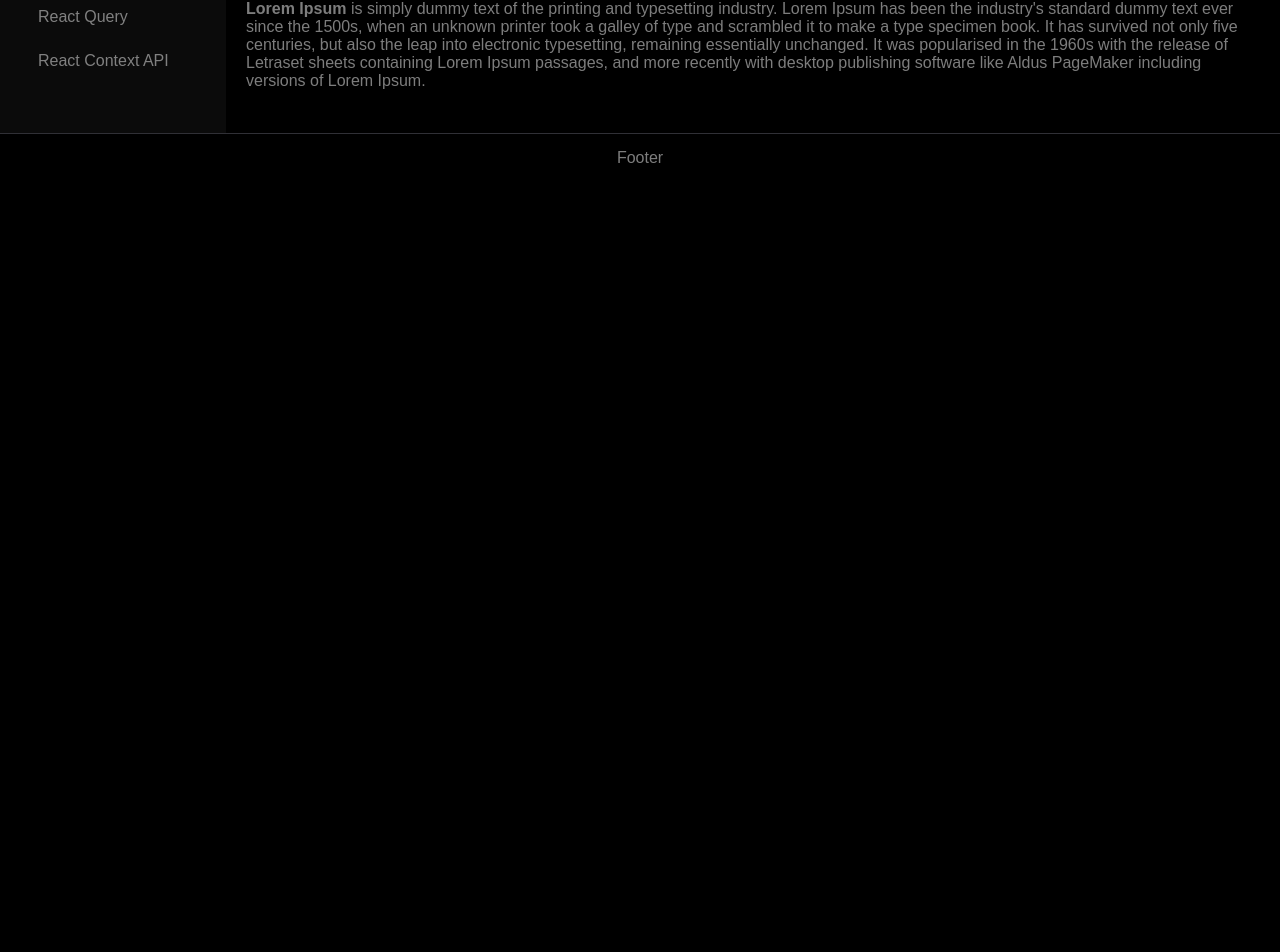
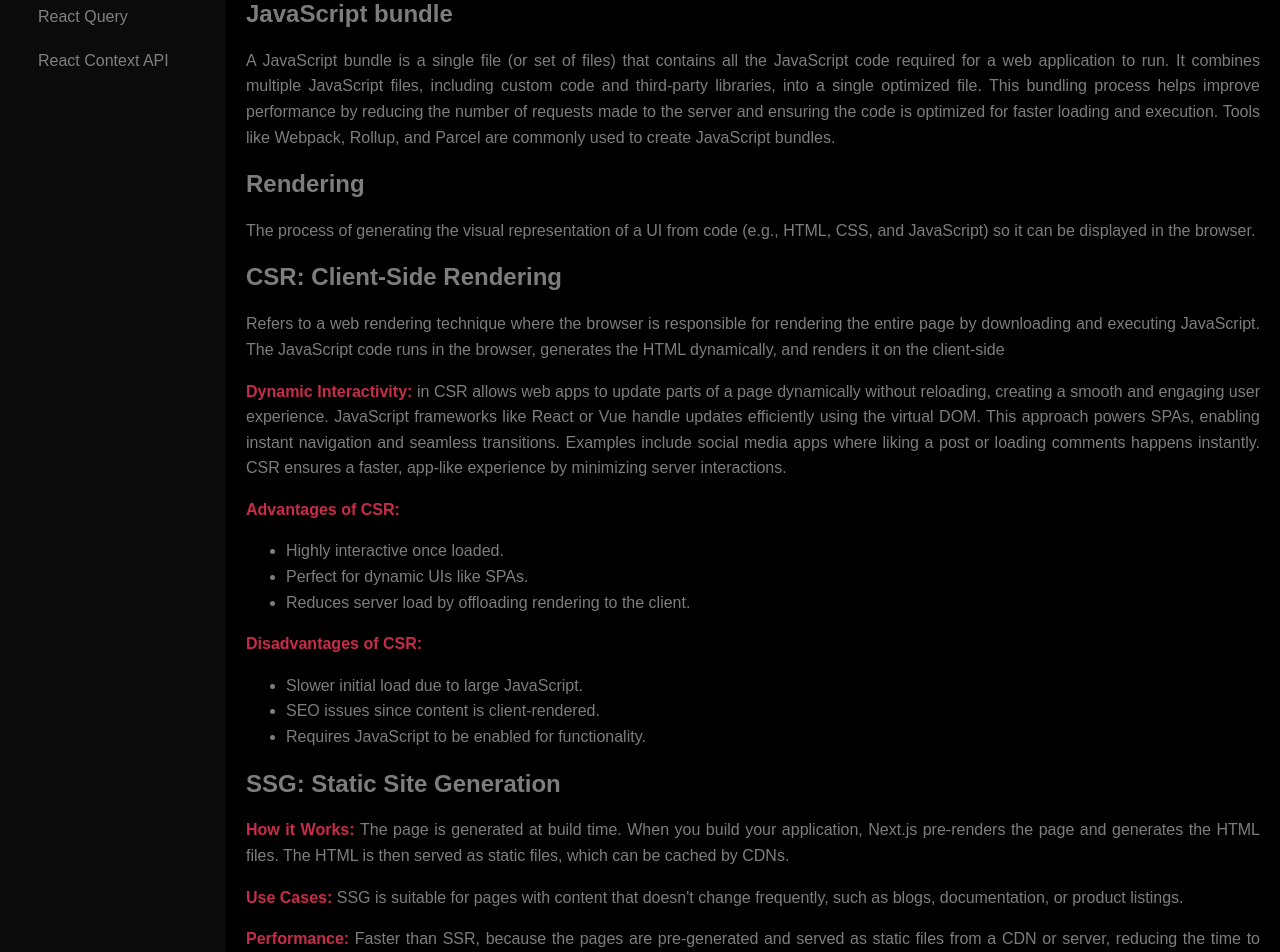
Before and after one commit to Malik-Abdul/next-libs-kit, a Next.js app: page / in a window 1280 px wide. Shown: the part 129-1081 px from the top of the page. Before the commit the page ends 800 px from the top, so only its background shows below. Built offline with nearby package versions, Linux system fonts and the light colour scheme.

Commit message:
Rendering related concepts

```diff
--- a/package.json
+++ b/package.json
@@ -3,9 +3,9 @@
   "version": "0.1.0",
   "private": true,
   "scripts": {
-    "dev": "next dev --turbopack -p 14010",
+    "dev": "next dev --turbopack -p 3011",
     "build": "next build",
-    "start": "next start -p 14011",
+    "start": "next start -p 3011",
     "lint": "next lint",
     "json-server": "json-server --watch db.json --port 4000"
   },
--- a/src/app/globals.css
+++ b/src/app/globals.css
@@ -313,6 +313,9 @@ div.paragraph {
   text-decoration: underline;
   cursor: pointer;
 }
+strong {
+  color: #c62d48;
+}
 @media print {
   .page-header,
   .sideBar,
--- a/src/components/Main.tsx
+++ b/src/components/Main.tsx
@@ -1,21 +1,190 @@
 "use client";
 import { FC, Fragment } from "react";
+import { jsxCodeSSG, jsxCodeSSR, JsxCodeISR } from "./utils";
 
 const Main: FC = () => {
   return (
     <Fragment>
-      <h2>What is Lorem Ipsum?</h2>
-      <div>
-        <strong>Lorem Ipsum</strong> is simply dummy text of the printing and
-        typesetting industry. Lorem Ipsum has been the industry&apos;s standard
-        dummy text ever since the 1500s, when an unknown printer took a galley
-        of type and scrambled it to make a type specimen book. It has survived
-        not only five centuries, but also the leap into electronic typesetting,
-        remaining essentially unchanged. It was popularised in the 1960s with
-        the release of Letraset sheets containing Lorem Ipsum passages, and more
-        recently with desktop publishing software like Aldus PageMaker including
-        versions of Lorem Ipsum.
-      </div>
+      <article>
+        <h1>Rendering Concepts</h1>
+        <section>
+          <h2>JavaScript bundle</h2>
+          <div className="paragraph">
+            A JavaScript bundle is a single file (or set of files) that contains
+            all the JavaScript code required for a web application to run. It
+            combines multiple JavaScript files, including custom code and
+            third-party libraries, into a single optimized file. This bundling
+            process helps improve performance by reducing the number of requests
+            made to the server and ensuring the code is optimized for faster
+            loading and execution. Tools like Webpack, Rollup, and Parcel are
+            commonly used to create JavaScript bundles.
+          </div>
+        </section>
+        <section>
+          <h2>Rendering</h2>
+          <div className="paragraph">
+            The process of generating the visual representation of a UI from
+            code (e.g., HTML, CSS, and JavaScript) so it can be displayed in the
+            browser.
+          </div>
+        </section>
+        <section>
+          <h2>CSR: Client-Side Rendering</h2>
+          <div className="paragraph">
+            Refers to a web rendering technique where the browser is responsible
+            for rendering the entire page by downloading and executing
+            JavaScript. The JavaScript code runs in the browser, generates the
+            HTML dynamically, and renders it on the client-side
+          </div>
+          <div className="paragraph">
+            <strong>Dynamic Interactivity: </strong> in CSR allows web apps to
+            update parts of a page dynamically without reloading, creating a
+            smooth and engaging user experience. JavaScript frameworks like
+            React or Vue handle updates efficiently using the virtual DOM. This
+            approach powers SPAs, enabling instant navigation and seamless
+            transitions. Examples include social media apps where liking a post
+            or loading comments happens instantly. CSR ensures a faster,
+            app-like experience by minimizing server interactions.
+          </div>
+          <div className="paragraph">
+            <strong>Advantages of CSR:</strong>
+            <ul>
+              <li>Highly interactive once loaded.</li>
+              <li>Perfect for dynamic UIs like SPAs.</li>
+              <li>
+                Reduces server load by offloading rendering to the client.
+              </li>
+            </ul>
+            <strong>Disadvantages of CSR:</strong>
+            <ul>
+              <li>Slower initial load due to large JavaScript.</li>
+              <li>SEO issues since content is client-rendered.</li>
+              <li>Requires JavaScript to be enabled for functionality.</li>
+            </ul>
+          </div>
+        </section>
+        <section>
+          <h2>SSG: Static Site Generation</h2>
+          <div className="paragraph">
+            <strong>How it Works: </strong>The page is generated at build time.
+            When you build your application, Next.js pre-renders the page and
+            generates the HTML files. The HTML is then served as static files,
+            which can be cached by CDNs.
+          </div>
+          <div className="paragraph">
+            <strong>Use Cases: </strong>SSG is suitable for pages with content
+            that doesn't change frequently, such as blogs, documentation, or
+            product listings.
+          </div>
+          <div className="paragraph">
+            <strong>Performance: </strong>Faster than SSR, because the pages are
+            pre-generated and served as static files from a CDN or server,
+            reducing the time to load.
+          </div>
+          <div className="paragraph">
+            <strong>SEO: </strong>Also great for SEO because the full HTML is
+            available at build time and can be indexed by search engines.
+          </div>
+          <div className="jsxCode">
+            <strong className="example">Example: SSG</strong>
+            <pre>
+              <code>{jsxCodeSSG}</code>
+            </pre>
+          </div>
+        </section>
+        <section>
+          <h2>SSR: Server-Side Rendering</h2>
+          <div className="paragraph">
+            <strong>How it Works:</strong> The page is generated on the server
+            on each request. When a user visits the page, the server fetches the
+            data, generates the HTML, and sends it to the browser.{" "}
+          </div>
+          <div className="paragraph">
+            <strong>Use Cases: </strong>SSR is suitable for pages that need to
+            display dynamic data that changes frequently or is personalized
+            based on user-specific information.
+          </div>
+          <div className="paragraph">
+            <strong>Performance: </strong>
+            Slower compared to SSG, as the server has to generate the page on
+            each request.
+          </div>
+          <div className="paragraph">
+            <strong>SEO: </strong>Good for SEO because the full HTML is
+            generated on the server and sent to the browser. The page is fully
+            rendered when it arrives in the browser.
+          </div>
+          <div className="jsxCode">
+            <strong className="example">Example: SSR</strong>
+            <pre>
+              <code>{jsxCodeSSR}</code>
+            </pre>
+          </div>
+        </section>
+        <section>
+          <h2>What If you need to update the content of an SSG ?</h2>
+          <div className="paragra">
+            If you need to update the content of an SSG (Static Site Generation)
+            page after it has been built, there are several strategies you can
+            use in Next.js to handle dynamic updates without rebuilding the
+            entire site every time. Here are the options:
+          </div>
+          <div className="paragra">
+            <strong>1. Incremental Static Regeneration (ISR): </strong>
+            Next.js provides Incremental Static Regeneration (ISR), which allows
+            you to update static pages after the site has been built without
+            rebuilding the entire site. With ISR, you can specify how often you
+            want the page to be regenerated in the background. <br />
+            You specify a revalidate period (in seconds) in getStaticProps. This
+            tells Next.js to regenerate the page after the given interval.
+          </div>
+          <div className="jsxCode">
+            <strong className="example">Example: ISR</strong>
+            <pre>
+              <code>{JsxCodeISR}</code>
+            </pre>
+          </div>
+          <div className="paragra">
+            <strong>2. Manual Rebuild/Deploy (via CI/CD): </strong>
+            If the content update needs to be done manually or is not frequent,
+            you can:
+            <br />
+            Trigger a rebuild via a Continuous Integration/Continuous Deployment
+            (CI/CD) pipeline when content changes (e.g., via a webhook or GitHub
+            Actions).
+          </div>
+          <div className="paragra">
+            <strong>3. Client-Side Fetching for Updates: </strong>Another way to
+            keep content up-to-date is to fetch the latest data on the client
+            side when the page loads. This can be done using React hooks (like
+            useEffect with fetch or axios) or React Query. This approach does
+            not affect the static nature of the page, but it allows the page to
+            be updated dynamically after it loads.
+          </div>
+        </section>
+        <section>
+          <h2>Client Components:</h2>
+          <div className="paragra">
+            Components rendered entirely on the client side. They are
+            interactive and rely on JavaScript to handle state and user actions.
+          </div>
+        </section>
+        <section>
+          <h2>Hydration:</h2>
+          <div className="paragra">
+            The process where a server-rendered page is "enhanced" by attaching
+            client-side JavaScript to make it interactive.
+          </div>
+        </section>
+        <section>
+          <h2>Server Components:</h2>
+          <div className="paragra">
+            React components rendered on the server, often used for static or
+            non-interactive content. These can reduce the amount of JavaScript
+            sent to the client.
+          </div>
+        </section>
+      </article>
     </Fragment>
   );
 };
--- /dev/null
+++ b/src/components/utils.js
@@ -0,0 +1,39 @@
+const jsxCodeSSR = `
+export async function getServerSideProps(context) {
+  const res = await fetch('https://api.example.com/data');
+  const data = await res.json();
+
+  return {
+    props: {
+      data,
+    },
+  };
+}
+`;
+const jsxCodeSSG = `
+export async function getStaticProps() {
+  const res = await fetch('https://api.example.com/data');
+  const data = await res.json();
+
+  return {
+    props: {
+      data,
+    },
+  };
+}
+`;
+
+const JsxCodeISR = `
+export async function getStaticProps() {
+  const res = await fetch('https://api.example.com/data');
+  const data = await res.json();
+
+  return {
+    props: {
+      data,
+    },
+    revalidate: 60, // Regenerate the page every 60 seconds
+  };
+}
+`;
+export { jsxCodeSSG, jsxCodeSSR, JsxCodeISR };
```
